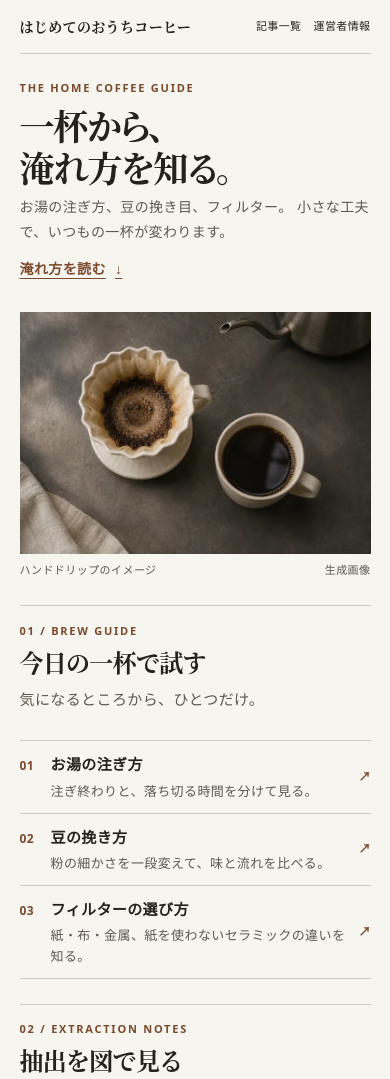
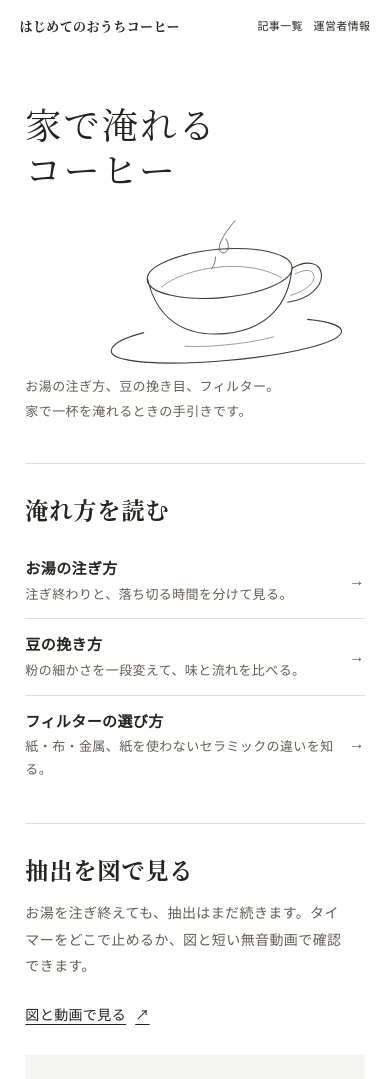
Before and after one commit to tfqys680-jpg/home-coffee-guide, a plain HTML site: page index.html in a window 390 px wide. Shown: the top 1079 px of the page. Drawn offline with Linux system fonts and the light colour scheme.

Commit message:
Reframe the coffee guide with a minimal white editorial homepage (#16)

```diff
--- a/css/style.css
+++ b/css/style.css
@@ -1,13 +1,14 @@
 :root {
-  --bean: #3b2a20;
-  --roast: #6b4a35;
-  --crema: #c89b6d;
-  --milk: #faf6f0;
+  --bean: #24231f;
+  --roast: #514d47;
+  --crema: #adaba1;
+  --milk: #fff;
   --paper: #ffffff;
-  --line: #e6dccf;
-  --text: #2b2420;
-  --muted: #6f655d;
-  --accent: #2f6f5e;
+  --line: #deddd7;
+  --text: #24231f;
+  --muted: #625e55;
+  --accent: #4b5243;
+  --display: "Hiragino Mincho ProN", "Yu Mincho", "Noto Serif CJK JP", "Noto Serif JP", serif;
 }
 * { box-sizing: border-box; }
 html { scroll-behavior: smooth; }
@@ -92,7 +93,7 @@ main h3 { font-size: 19px; margin: 30px 0 10px; color: var(--roast); }
 .table-wrap { overflow-x: auto; margin: 16px 0; }
 table { width: 100%; border-collapse: collapse; background: var(--paper); font-size: 15px; }
 th, td { border: 1px solid var(--line); padding: 10px; text-align: left; vertical-align: top; }
-th { background: #f1e6d9; color: var(--bean); }
+th { background: #f3f3f0; color: var(--bean); }
 .faq { background: var(--paper); border: 1px solid var(--line); border-radius: 10px; padding: 10px 16px; margin: 10px 0; }
 .faq summary { font-weight: 700; cursor: pointer; }
 .faq p { margin: 8px 0 0; }
@@ -116,12 +117,6 @@ th { background: #f1e6d9; color: var(--bean); }
 }
 
 /* Editorial design for the home, article and common chrome. */
-:root {
-  --bean: #292a22; --roast: #53543b; --crema: #847b55;
-  --milk: #f6f3eb; --paper: #fcfaf4; --line: #d7d0bd;
-  --text: #2a2a23; --muted: #625e50; --accent: #434f32;
-  --display: "Hiragino Mincho ProN", "Yu Mincho", "Noto Serif CJK JP", "Noto Serif JP", serif;
-}
 body { line-height: 1.9; letter-spacing: .025em; }
 a { text-underline-offset: .25em; }
 :focus-visible { outline: 2px solid currentColor; outline-offset: 5px; }
@@ -167,7 +162,7 @@ a { text-underline-offset: .25em; }
 .article .ai-note { background: transparent; }
 .article .summary { border-left: 3px solid var(--crema); }
 .table-wrap { max-width: 100%; }
-.brew-studio { margin-block: 34px; padding: clamp(16px, 4vw, 38px); background: #eeebdf; border-block: 1px solid var(--line); }
+.brew-studio { margin-block: 34px; padding: clamp(16px, 4vw, 38px); background: #f7f7f4; border-block: 1px solid var(--line); }
 .brew-studio h2 { margin-top: 0; }
 .brew-overview { margin-top: 22px; }
 .brew-overview img { aspect-ratio: 1.5; }
@@ -200,213 +195,105 @@ a { text-underline-offset: .25em; }
 @media (prefers-reduced-motion: reduce) { html { scroll-behavior: auto; } }
 .hero-visual img { border-radius: 4% 14% 4% 4% / 7% 18% 7% 7%; }
 
-/* Homepage only: an editorial layout that leaves article styles intact. */
-.home-editorial {
-  --ed-paper: #f6f5ef;
-  --ed-ink: #25221e;
-  --ed-muted: #5f584e;
-  --ed-copper: #7b492c;
-  --ed-rule: #cfc9bc;
-  --ed-serif: "Yu Mincho", "Hiragino Mincho ProN", "Noto Serif CJK JP", serif;
-  --ed-gutter: clamp(18px, 5vw, 78px);
-  --ed-wrap: min(1140px, calc(100% - 2 * var(--ed-gutter)));
-  background: var(--ed-paper);
-  color: var(--ed-ink);
+/* Plain white frame shared by the cover and the reading pages. */
+.site-header { border: 0; }
+.header-inner {
+  width: min(1110px, calc(100% - clamp(36px, 10vw, 152px)));
+  max-width: none; padding: 0; min-height: 68px; flex-wrap: nowrap;
 }
-.home-editorial .site-header {
-  background: transparent;
-  border-bottom: 0;
-  color: var(--ed-ink);
-}
-.home-editorial .header-inner {
-  width: var(--ed-wrap);
-  max-width: none;
-  min-height: 62px;
-  padding: 0;
-  border-bottom: 1px solid var(--ed-rule);
-  flex-wrap: nowrap;
-}
-.home-editorial .site-title a,
-.home-editorial .nav a { color: var(--ed-ink); }
-.home-editorial .site-title a { gap: 9px; }
-.home-editorial .site-title .site-mark { display: none; }
-.home-editorial .site-title .site-wordmark {
-  font-size: clamp(14px, 2.3vw, 17px);
-  letter-spacing: .025em;
-  font-family: var(--ed-serif);
-  white-space: nowrap;
-}
-.home-editorial .nav-toggle,
-.home-editorial .nav li:first-child { display: none; }
-.home-editorial .nav { display: block; width: auto; }
-.home-editorial .nav ul { gap: clamp(12px, 2.7vw, 34px); flex-wrap: nowrap; padding: 0; }
-.home-editorial .nav a {
-  display: inline-flex;
+.site-title .site-mark, .nav-toggle, .nav li:first-child { display: none; }
+.site-title .site-wordmark { white-space: nowrap; font-size: clamp(13px, 2.7vw, 15px); }
+.nav { display: block; width: auto; }
+.nav ul { padding: 0; flex-direction: row; flex-wrap: nowrap; gap: clamp(10px, 2.7vw, 28px); }
+.nav a { display: inline-flex; min-height: 44px; align-items: center; padding: 0; font-size: clamp(11px, 2.4vw, 13px); }
+.site-footer { color: var(--bean); background: #fff; border-top: 1px solid var(--line); }
+.site-footer a, .site-footer .small { color: var(--muted); }
+.site-footer .wrap { max-width: 1110px; width: calc(100% - clamp(36px, 10vw, 152px)); padding: 0; }
+
+.home-editorial { --ed-width: min(1040px, calc(100% - clamp(42px, 13vw, 176px))); }
+.ed-wrap { width: var(--ed-width); margin: 0 auto; }
+.ed-wrap a { color: var(--bean); }
+.ed-hero {
+  display: grid; grid-template-columns: minmax(0, 1fr) minmax(0, 1.25fr);
+  grid-template-areas: "title drawing" "caption drawing";
+  column-gap: clamp(22px, 6vw, 92px);
+  padding-block: clamp(56px, 8vw, 118px) clamp(54px, 8.3vw, 114px);
   align-items: center;
-  min-height: 44px;
-  white-space: nowrap;
-  font-size: clamp(11px, 1.65vw, 13px);
-  padding: 0;
-}
-.ed-wrap { width: var(--ed-wrap); margin-inline: auto; }
-.ed-wrap a { color: var(--ed-copper); }
-.ed-hero { padding-top: clamp(26px, 3vw, 42px); }
-.ed-kicker {
-  margin: 0;
-  color: var(--ed-copper);
-  font: 650 11px/1.5 system-ui, sans-serif;
-  letter-spacing: .16em;
-}
-.ed-hero-copy {
-  display: grid;
-  grid-template-columns: minmax(0, 1.65fr) minmax(0, 1fr);
-  gap: 18px;
-  align-items: end;
-  margin: 7px 0 clamp(20px, 2.2vw, 28px);
 }
 .ed-hero h1 {
-  margin: 0;
-  font: 600 clamp(44px, 5.1vw, 64px)/1.22 var(--ed-serif);
-  letter-spacing: -.047em;
-  font-feature-settings: "palt";
-  overflow-wrap: normal;
+  grid-area: title; align-self: end; margin: 0;
+  font: 500 clamp(44px, 5.15vw, 74px)/1.23 var(--display);
+  letter-spacing: .055em;
 }
-.ed-hero h1 span { white-space: nowrap; }
-.ed-hero-aside { justify-self: end; }
-.ed-hero-aside p { margin: 0 0 2px; color: var(--ed-muted); font-size: 14px; line-height: 1.8; }
-.ed-inline-link {
-  display: inline-flex;
-  min-height: 44px;
-  align-items: center;
-  gap: .65em;
-  font-size: 14px;
-  font-weight: 700;
-  text-underline-offset: .3em;
+.ed-hero h1 span { display: block; white-space: nowrap; }
+.ed-hero > p {
+  grid-area: caption; align-self: start; margin: 1.45rem 0 0;
+  color: var(--muted); font-size: 14px; line-height: 1.95;
 }
-.ed-inline-link:hover { text-decoration-thickness: 2px; }
-.ed-hero-photo { margin: 0; }
-.ed-hero-photo > img {
-  display: block;
-  width: 100%;
-  aspect-ratio: 2.2 / 1;
-  object-fit: cover;
-  object-position: 50% 50%;
-  background: #e0d6c6;
+.ed-drawing {
+  grid-area: drawing; display: block; width: 100%; max-width: 490px;
+  height: auto; margin-left: auto; color: #403b32; overflow: visible;
+  transform: rotate(-5deg);
 }
-.ed-hero-photo figcaption,
-.ed-extraction figcaption {
-  color: var(--ed-muted);
-  font-size: 11px;
-  letter-spacing: .04em;
-  margin-top: 6px;
-}
-.ed-hero-photo figcaption { display: flex; justify-content: space-between; gap: 12px; }
-
 .ed-section {
-  display: grid;
-  grid-template-columns: minmax(0, 1fr) minmax(0, 1.65fr);
-  gap: clamp(19px, 4vw, 74px);
-  border-top: 1px solid var(--ed-rule);
-  margin-top: clamp(25px, 4.2vw, 60px);
-  padding-top: clamp(17px, 2.2vw, 30px);
+  display: grid; grid-template-columns: minmax(0, 1fr) minmax(0, 1.85fr);
+  column-gap: clamp(30px, 8vw, 116px);
+  padding-block: clamp(29px, 4.6vw, 65px); border-top: 1px solid var(--line);
 }
 .ed-section h2, .ed-wrap #categories h2 {
-  margin: 5px 0 8px;
-  padding: 0;
-  border: 0;
-  font: 600 clamp(24px, 3vw, 37px)/1.38 var(--ed-serif);
-  letter-spacing: -.03em;
+  border: 0; margin: 0; padding: 0;
+  font: 600 clamp(23px, 3vw, 34px)/1.45 var(--display); letter-spacing: .045em;
 }
-.ed-section-heading p:not(.ed-kicker), .ed-about p { color: var(--ed-muted); margin: .25em 0 .45em; font-size: 15px; }
-.ed-topics { list-style: none; margin: 0; padding: 0; border-top: 1px solid var(--ed-rule); }
-.ed-topics li { border-bottom: 1px solid var(--ed-rule); }
+.ed-section h2 + p { color: var(--muted); font-size: 14px; }
+.ed-topics { list-style: none; padding: 0; margin: 0; }
+.ed-topics li + li { border-top: 1px solid var(--line); }
 .ed-topics a {
-  display: grid;
-  grid-template-columns: 24px minmax(8.8em, auto) 1fr auto;
-  gap: 12px;
-  align-items: baseline;
-  padding: 15px 0;
-  text-decoration: none;
-  color: var(--ed-ink);
+  display: grid; grid-template-columns: minmax(7.4em, .9fr) 1.25fr 16px; gap: 10px;
+  min-height: 52px; padding: 12px 0; align-items: baseline;
+  color: var(--text); text-decoration: none;
 }
-.ed-topics a:hover .ed-topic { text-decoration: underline; text-underline-offset: .26em; }
-.ed-no, .ed-arrow { font: 650 12px/1.5 system-ui, sans-serif; color: var(--ed-copper); }
-.ed-topic { font-size: 15px; font-weight: 700; }
-.ed-desc { font-size: 13px; color: var(--ed-muted); line-height: 1.6; }
+.ed-topic { font-size: 15px; font-weight: 650; }
+.ed-desc, .ed-about p { color: var(--muted); font-size: 13px; line-height: 1.75; }
+.ed-arrow { color: var(--muted); text-align: right; }
+.ed-topics a:hover .ed-topic { text-decoration: underline; text-underline-offset: .2em; }
+
 .ed-extraction {
-  grid-template-columns: minmax(0, 1.26fr) minmax(0, 1fr);
-  align-items: center;
-  padding-block: clamp(16px, 2.8vw, 38px);
-  border-bottom: 1px solid var(--ed-rule);
+  grid-template-columns: minmax(0, 1.4fr) minmax(0, 1fr); align-items: center;
 }
-.ed-extraction .ed-section-heading { max-width: 360px; }
+.ed-extraction .ed-section-heading { max-width: 320px; }
+.ed-inline-link { display: inline-flex; min-height: 44px; align-items: center; gap: .65em; font-size: 14px; }
+.ed-figure-plate { aspect-ratio: 1.8; background: #f5f5f2; position: relative; isolation: isolate; overflow: hidden; }
 .blueprint-figure { margin: 0; min-width: 0; }
-.ed-figure-plate {
-  overflow: hidden;
-  isolation: isolate;
-  position: relative;
-  display: grid;
-  place-items: center;
-  aspect-ratio: 1.8;
-  background: #ebe4d6;
-}
-.blueprint-source, .blueprint-wire, .blueprint-render { position: absolute; }
-.blueprint-source {
-  top: 0;
-  left: 0;
-  width: 39%;
-  height: calc(100% + 30px);
-  object-fit: cover;
-  object-position: 33% 52%;
-  filter: grayscale(.42) sepia(.15);
-  transform: translateY(calc(-15px + var(--photo-shift, 0px)));
-}
-.blueprint-wire, .blueprint-render { right: 0; top: 0; width: 65%; height: 100%; }
+.blueprint-figure figcaption { color: var(--muted); font-size: 11px; margin-top: 6px; }
+.blueprint-wire, .blueprint-render { position: absolute; inset: 0; width: 100%; height: 100%; }
 .blueprint-wire { object-fit: contain; }
 .blueprint-render { visibility: hidden; pointer-events: none; }
 .blueprint-render canvas { display: block; width: 100%; height: 100%; }
 .blueprint-enhanced .blueprint-render { visibility: visible; }
 .blueprint-enhanced .blueprint-wire { opacity: 0; }
-.ed-articles .cards { gap: 0; }
-.ed-articles .cards a {
-  border: 0;
-  border-block-end: 1px solid var(--ed-rule);
-  border-radius: 0;
-  padding: 0 0 14px;
-  margin-bottom: 12px;
-  background: transparent;
-}
-.ed-articles .cards a:hover .card-title { text-decoration: underline; text-underline-offset: .25em; }
-.ed-articles .cards span { color: var(--ed-muted); }
-.ed-articles .cards .card-title { color: var(--ed-ink); }
-.ed-wrap #categories { margin-top: 26px; }
-.ed-wrap #categories h2 { font: 700 14px/1.5 system-ui, sans-serif; }
-.ed-wrap #categories a { border: 1px solid var(--ed-rule); border-radius: 0; background: transparent; }
-.ed-about { margin-bottom: clamp(32px, 5vw, 72px); }
-.home-editorial .site-footer { background: #ebe7dd; color: var(--ed-ink); }
-.home-editorial .site-footer .wrap { width: var(--ed-wrap); max-width: none; padding-inline: 0; }
 
-@media (min-width: 900px) {
-  .ed-hero-photo > img { object-position: 50% 47%; }
-  .ed-toc { margin-top: 30px; padding-top: 19px; }
-}
-@media (max-width: 800px) {
-  .ed-hero-copy { grid-template-columns: 1fr; gap: 6px; }
-  .ed-hero-aside { justify-self: auto; }
-  .ed-desktop-break { display: none; }
-  .ed-hero h1 { font-size: clamp(30px, 9vw, 52px); }
-  .ed-section { grid-template-columns: 1fr; }
+.ed-articles .cards a { padding-top: 0; }
+.ed-wrap #categories { margin-bottom: 25px; }
+.ed-wrap #categories h2 { font-size: 15px; margin-bottom: 5px; }
+.ed-wrap #categories a { padding: 0; min-height: 44px; align-items: center; border: 0; text-decoration: underline; }
+.ed-about p { margin: 0 0 7px; }
+@media (max-width: 650px) {
+  .header-inner { min-height: 52px; gap: 8px; }
+  .ed-hero {
+    grid-template-columns: minmax(0, 1fr);
+    grid-template-areas: "title" "drawing" "caption";
+    padding-block: 49px 38px; gap: 7px;
+  }
+  .ed-hero h1 { font-size: clamp(35px, 9.3vw, 53px); }
+  .ed-drawing { width: min(81%, 330px); margin: 12px 3px 0 auto; }
+  .ed-hero > p { font-size: 13px; margin: 7px 0 0; }
+  .ed-section { grid-template-columns: minmax(0, 1fr); row-gap: 17px; }
   .ed-extraction .ed-section-heading { grid-row: 1; }
-}
-@media (max-width: 540px) {
-  .home-editorial .header-inner { min-height: 54px; gap: 8px; }
-  .ed-hero-photo > img { aspect-ratio: 1.45; }
-  .ed-topics a { grid-template-columns: 22px minmax(0, 1fr) 12px; gap: 2px 9px; padding-block: 10px; }
-  .ed-desc { grid-column: 2; grid-row: 2; }
-  .ed-arrow { grid-column: 3; grid-row: 1 / span 2; align-self: center; }
+  .ed-topics a { grid-template-columns: minmax(0, 1fr) 16px; gap: 0 10px; }
+  .ed-desc { grid-row: 2; }
+  .ed-arrow { grid-column: 2; grid-row: 1 / span 2; align-self: center; }
 }
 @media (prefers-reduced-motion: reduce) {
   .blueprint-enhanced .blueprint-render { display: none; }
   .blueprint-enhanced .blueprint-wire { opacity: 1; }
-  .blueprint-enhanced .blueprint-source { transform: translateY(-15px); }
 }
--- a/index.html
+++ b/index.html
@@ -17,7 +17,7 @@
 <meta property="og:image:height" content="630">
 <meta name="twitter:card" content="summary_large_image">
 <link rel="icon" href="images/favicon.svg" type="image/svg+xml">
-<link rel="stylesheet" href="css/style.css?v=4c27d60edb0955ad">
+<link rel="stylesheet" href="css/style.css?v=b84428cb5a50de3c">
 <script type="application/ld+json">
 {
   "@context": "https://schema.org",
@@ -45,51 +45,41 @@
 <main id="main">
 <div class="ed-wrap">
 <section class="ed-hero" aria-labelledby="editorial-title">
-  <p class="ed-kicker">THE HOME COFFEE GUIDE</p>
-  <div class="ed-hero-copy">
-    <h1 id="editorial-title"><span>一杯から、</span><wbr><span>淹れ方を知る。</span></h1>
-    <div class="ed-hero-aside">
-      <p>お湯の注ぎ方、豆の挽き目、フィルター。<br class="ed-desktop-break"> 小さな工夫で、いつもの一杯が変わります。</p>
-      <a class="ed-inline-link" href="#blueprint-workbench">淹れ方を読む <span aria-hidden="true">↓</span></a>
-    </div>
-  </div>
-  <figure class="ed-hero-photo">
-    <img src="images/editorial/home-drip-overhead.webp" srcset="images/editorial/home-drip-overhead-780.webp 780w, images/editorial/home-drip-overhead.webp 1440w" sizes="(max-width: 1266px) 90vw, 1140px" alt="真上から見た、コーヒー粉の入ったドリッパーとカップ" width="1440" height="960" fetchpriority="high" decoding="async">
-    <figcaption><span>ハンドドリップのイメージ</span><span>生成画像</span></figcaption>
-  </figure>
+  <h1 id="editorial-title"><span>家で淹れる</span><span>コーヒー</span></h1>
+  <svg class="ed-drawing" xmlns="http://www.w3.org/2000/svg" viewBox="0 0 510 280" width="510" height="280" aria-hidden="true" focusable="false">
+    <g stroke="currentColor" fill="none" stroke-linecap="round" stroke-linejoin="round">
+      <path stroke-width="2" d="M114 118c10 72 55 113 134 113 76 0 123-41 135-113m-270 1c0-26 65-45 136-45 70 0 134 19 134 45s-64 45-134 45-136-19-136-45Zm270 2c28-14 53-6 53 16 0 22-26 44-67 46m-271 33c-41 7-63 18-63 30 0 19 88 35 211 35 128 0 218-16 218-36 0-10-23-20-61-27"/>
+      <path stroke-width=".9" d="M138 135c23-17 66-28 112-28 49 0 86 12 112 30m25-5c23-9 35-4 35 7 0 12-15 25-46 32M172 248c30 4 53 4 75 4 30 0 61-2 90-7"/>
+      <path stroke-width="1.3" d="M285 24c-13 13-29 30-33 44-4 13 8 18 14 9 4-6 3-14-1-21m-22 32c-1 7-3 14-9 21"/>
+    </g>
+  </svg>
+  <p>お湯の注ぎ方、豆の挽き目、フィルター。<br>家で一杯を淹れるときの手引きです。</p>
 </section>
 
 <section class="ed-section ed-toc" id="blueprint-workbench" aria-labelledby="feature-title">
   <div class="ed-section-heading">
-    <p class="ed-kicker">01 / BREW GUIDE</p>
-    <h2 id="feature-title">今日の一杯で試す</h2>
-    <p>気になるところから、ひとつだけ。</p>
+    <h2 id="feature-title">淹れ方を読む</h2>
   </div>
   <ol class="ed-topics"><li><a href="column/hand-drip-taste-adjustment/#brew-pour">
-      <span class="ed-no" aria-hidden="true">01</span>
       <span class="ed-topic">お湯の注ぎ方</span><span class="ed-desc">注ぎ終わりと、落ち切る時間を分けて見る。</span>
-      <span class="ed-arrow" aria-hidden="true">↗</span>
+      <span class="ed-arrow" aria-hidden="true">→</span>
     </a></li><li><a href="column/hand-drip-taste-adjustment/#brew-grind">
-      <span class="ed-no" aria-hidden="true">02</span>
       <span class="ed-topic">豆の挽き方</span><span class="ed-desc">粉の細かさを一段変えて、味と流れを比べる。</span>
-      <span class="ed-arrow" aria-hidden="true">↗</span>
+      <span class="ed-arrow" aria-hidden="true">→</span>
     </a></li><li><a href="column/hand-drip-taste-adjustment/#brew-filter">
-      <span class="ed-no" aria-hidden="true">03</span>
       <span class="ed-topic">フィルターの選び方</span><span class="ed-desc">紙・布・金属、紙を使わないセラミックの違いを知る。</span>
-      <span class="ed-arrow" aria-hidden="true">↗</span>
+      <span class="ed-arrow" aria-hidden="true">→</span>
     </a></li></ol>
 </section>
 <section class="ed-section ed-extraction" id="extraction" aria-labelledby="extraction-title">
   <figure class="blueprint-figure">
     <div class="ed-figure-plate">
-      <img class="blueprint-source" src="images/editorial/brew-adjustments.webp" alt="粉の粗さやフィルターを比べた生成画像" width="1200" height="800" loading="lazy" decoding="async">
       <span class="blueprint-render" aria-hidden="true"></span>
       <img class="blueprint-wire" src="images/editorial/drip-blueprint.svg" alt="ドリッパーとカップの立体構造を線で表した図" width="780" height="700" loading="lazy" decoding="async">
     </div>
-    <figcaption>図 01 — ドリッパーとカップの構造・生成画像</figcaption>
+    <figcaption>ドリッパーとカップの構造（線画）</figcaption>
   </figure>
   <div class="ed-section-heading">
-    <p class="ed-kicker">02 / EXTRACTION NOTES</p>
     <h2 id="extraction-title">抽出を図で見る</h2>
     <p>お湯を注ぎ終えても、抽出はまだ続きます。タイマーをどこで止めるか、図と短い無音動画で確認できます。</p>
     <a class="ed-inline-link" href="column/hand-drip-taste-adjustment/#brew-studio-title">図と動画で見る <span aria-hidden="true">↗</span></a>
@@ -97,7 +87,6 @@
 </section>
 <section class="ed-section ed-articles" id="articles" aria-labelledby="all-articles">
   <div class="ed-section-heading">
-    <p class="ed-kicker">READING ROOM</p>
     <h2 id="all-articles">記事一覧</h2>
   </div>
   <div><ul class="cards"><li><a href="column/hand-drip-taste-adjustment/"><span class="card-title">ハンドドリップは、注ぐ速さ・挽き目・フィルターでどう変わる？</span><span class="card-desc">ハンドドリップの味を、注ぐ速さ・抽出時間・挽き目・フィルターで比べます。早見表と、薄い・苦い・落ちるのが遅いときの直し方を初心者向けに解説。</span><span class="card-date">2026年11月24日</span></a></li></ul></div>
@@ -109,7 +98,6 @@
 
 <section class="ed-section ed-about" aria-labelledby="guide-title">
   <div class="ed-section-heading">
-    <p class="ed-kicker">ABOUT THE GUIDE</p>
     <h2 id="guide-title">このガイドについて</h2>
   </div>
   <div>
@@ -132,6 +120,6 @@
   </div>
 </footer>
 <script src="js/main.js"></script>
-<script type="module" src="js/blueprint-motion.js?v=be76e90210c80c1d"></script>
+<script type="module" src="js/blueprint-motion.js?v=f878b631584d20e6"></script>
 </body>
 </html>
```
Also changed, not shown: 404.html (+1 -1 lines), about.html (+1 -1 lines), category/brew/index.html (+1 -1 lines), column/hand-drip-taste-adjustment/index.html (+1 -1 lines), disclaimer.html (+1 -1 lines), js/blueprint-motion.js (+4 -6 lines), privacy.html (+1 -1 lines), 2 other files.
